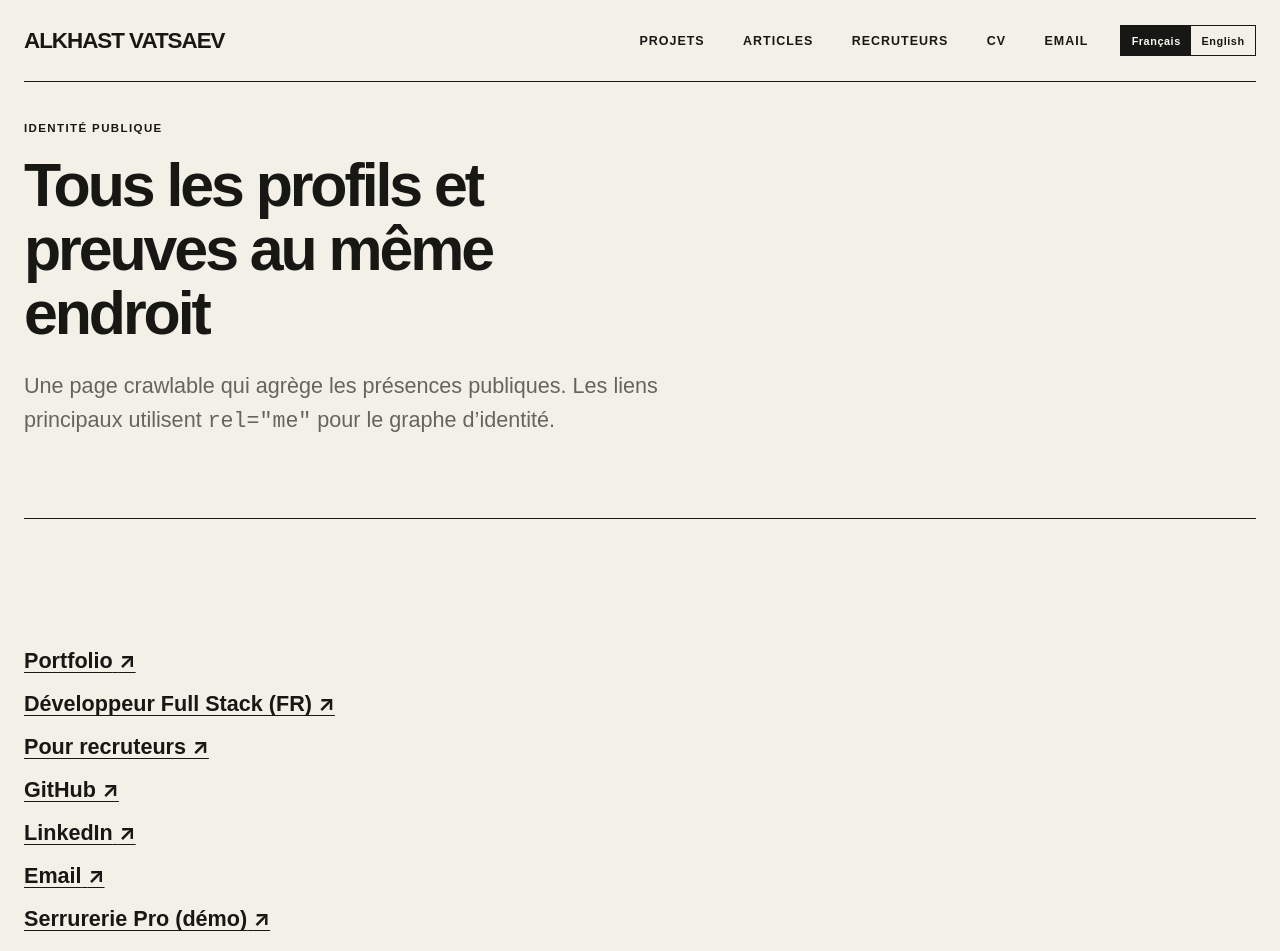
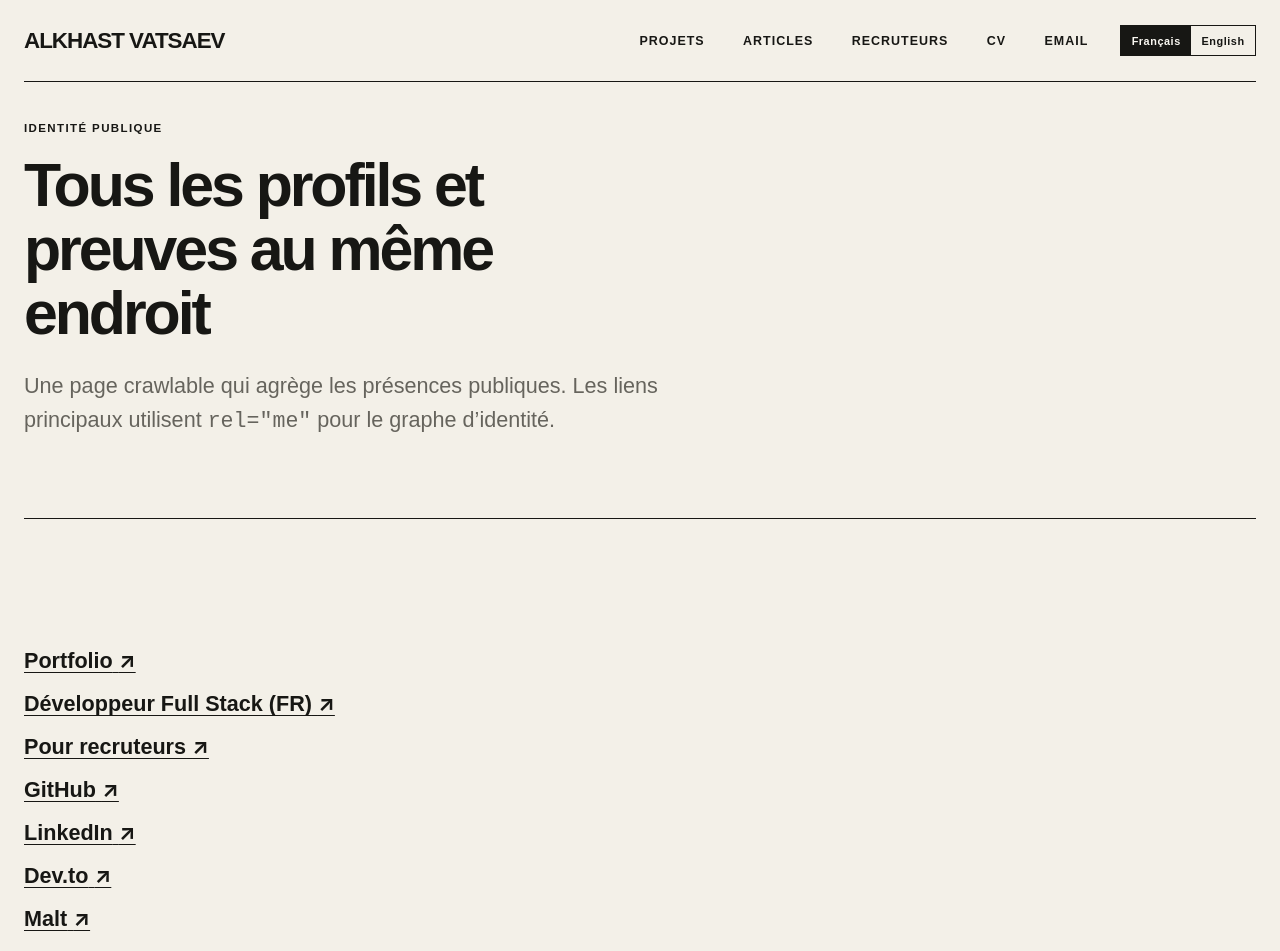
Before and after one commit to alkhastvatsaev/portfolio, a Next.js app: page /fr/profils in a window 1280 px wide. Shown: the top 951 px of the page. Built offline with nearby package versions, Linux system fonts and the light colour scheme.

Commit message:
Link Dev.to and Malt in Person schema and profiles hub.
Helps Google connect the same name across public surfaces for branded search.

```diff
--- a/src/app/fr/profils/page.tsx
+++ b/src/app/fr/profils/page.tsx
@@ -30,6 +30,12 @@ const links = [
   {
     name: "LinkedIn",
     href: "https://www.linkedin.com/in/alkhast-vatsaev/",
+    me: true,
+  },
+  { name: "Dev.to", href: "https://dev.to/alkhastvatsaev", me: true },
+  {
+    name: "Malt",
+    href: "https://www.malt.fr/profile/alkhastvatsaev",
     me: true,
   },
   { name: "Email", href: "mailto:alkhastvatsaev@icloud.com", me: false },
--- a/src/app/profiles/page.tsx
+++ b/src/app/profiles/page.tsx
@@ -25,6 +25,12 @@ const links = [
   {
     name: "LinkedIn",
     href: "https://www.linkedin.com/in/alkhast-vatsaev/",
+    me: true,
+  },
+  { name: "Dev.to", href: "https://dev.to/alkhastvatsaev", me: true },
+  {
+    name: "Malt",
+    href: "https://www.malt.fr/profile/alkhastvatsaev",
     me: true,
   },
   { name: "Email", href: "mailto:alkhastvatsaev@icloud.com", me: false },
--- a/src/components/structured-data.tsx
+++ b/src/components/structured-data.tsx
@@ -22,6 +22,8 @@ const structuredData = {
       sameAs: [
         "https://github.com/alkhastvatsaev",
         "https://www.linkedin.com/in/alkhast-vatsaev/",
+        "https://dev.to/alkhastvatsaev",
+        "https://www.malt.fr/profile/alkhastvatsaev",
       ],
       knowsLanguage: ["fr", "en", "ru"],
       knowsAbout: [
```
